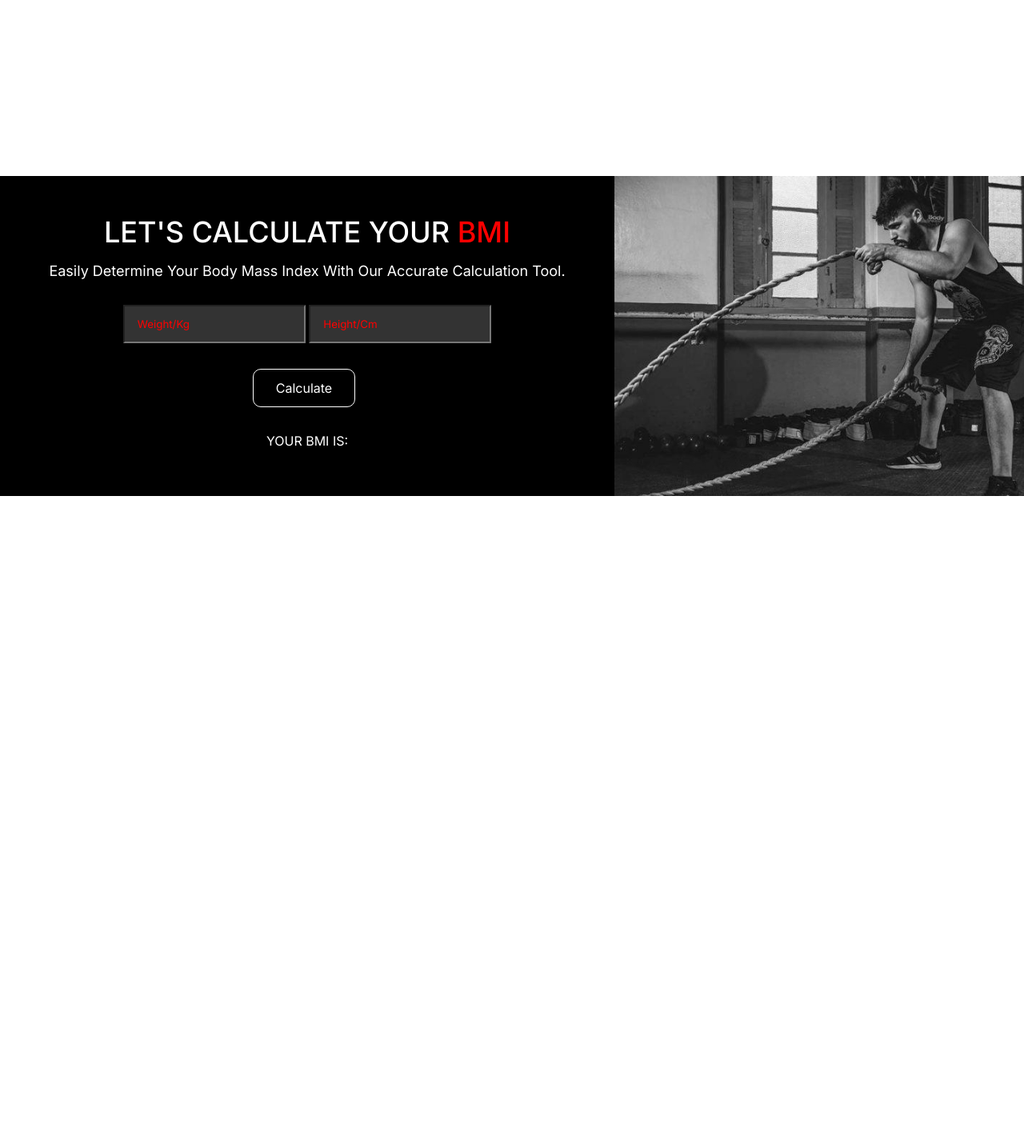
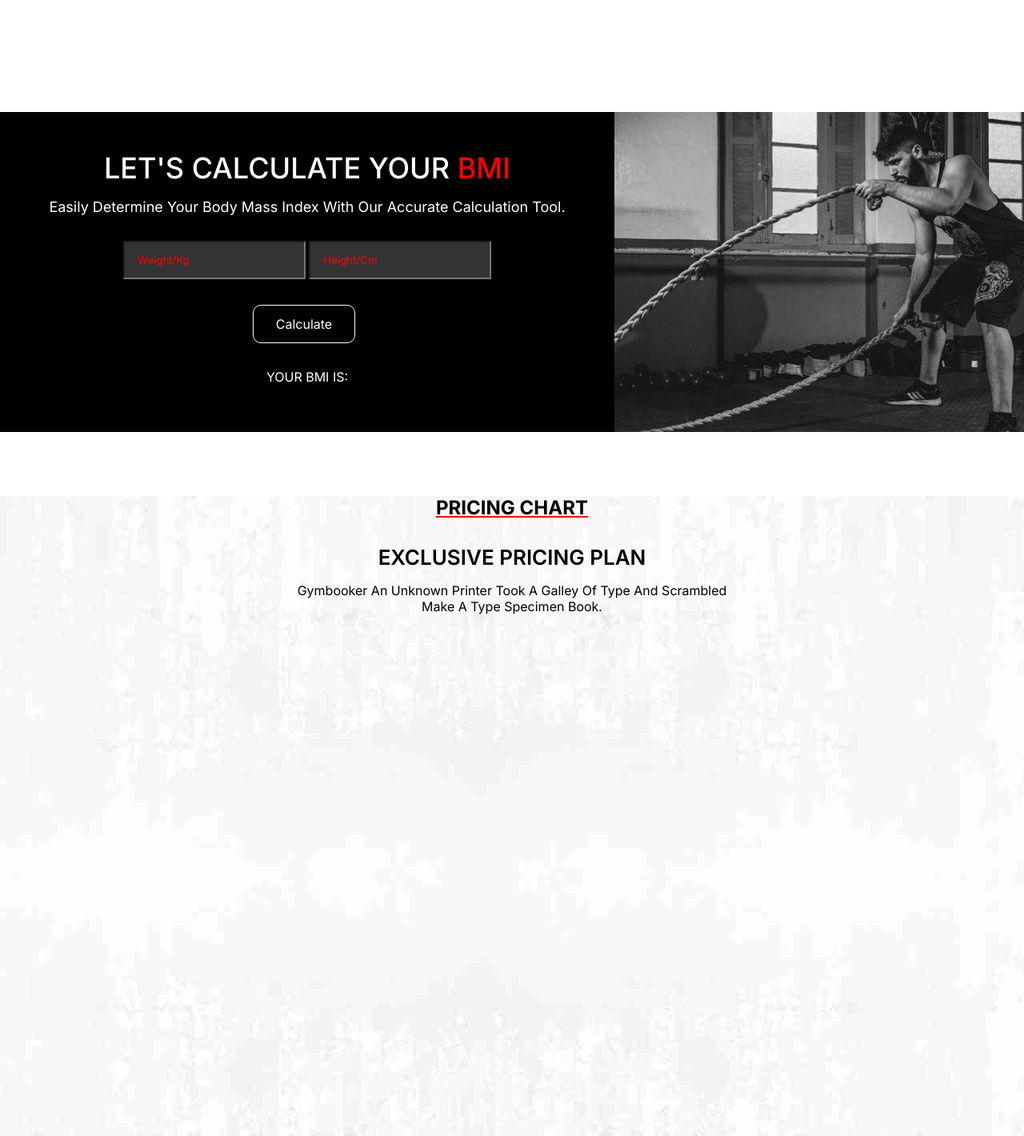
Before and after one commit to SshAayush/GYMBooker, a Django app: page / in a window 1280 px wide. Shown: the part 3067-4487 px from the top of the page at 80% size. Before the commit the page ends 3687 px from the top, so only its background shows below. Run offline with Django 4.2, Linux system fonts and the light colour scheme.

Commit message:
pricing section skeleton

```diff
--- a/static/css/landingpage.css
+++ b/static/css/landingpage.css
@@ -380,7 +380,7 @@
   display: flex;
   justify-content: space-around;
   background-color: black;
-  margin: 5rem 0 5rem 0;
+  margin-bottom: 5rem;
 }
 .bmi-container {
   width: 60%;
@@ -444,3 +444,32 @@
   text-align: center;
   text-transform: uppercase;
 }
+
+/* pricing section */
+.pricing {
+  height: 100vh;
+  max-width: 100vw;
+  background-image: url("/static/image/background.jpg");
+}
+
+.p-head {
+  text-align: center;
+
+  text-decoration: underline solid red;
+  text-transform: uppercase;
+}
+.p-plan {
+  text-align: center;
+  font-size: 26px;
+  text-transform: uppercase;
+  font-weight: 600;
+  margin-top: 2rem;
+}
+.p-text {
+  text-align: center;
+  font-size: 16px;
+  width: 100%;
+  text-transform: capitalize;
+
+  margin-top: 1rem;
+}
--- a/templates/landingpage.html
+++ b/templates/landingpage.html
@@ -232,6 +232,19 @@
       <div class="bmi-img"></div>
     </section>
 
+    <!-- Pricing section -->
+
+    <section class="pricing">
+      <div class="p-headings">
+        <h2 class="p-head">pricing chart</h2>
+        <p class="p-plan">exclusive pricing plan</p>
+        <p class="p-text">
+          Gymbooker an unknown printer took a galley of type and scrambled
+          <br />make a type specimen book.
+        </p>
+      </div>
+    </section>
+
     <script src="/static/js/landingpage.js" async defer></script>
   </body>
 </html>
```
